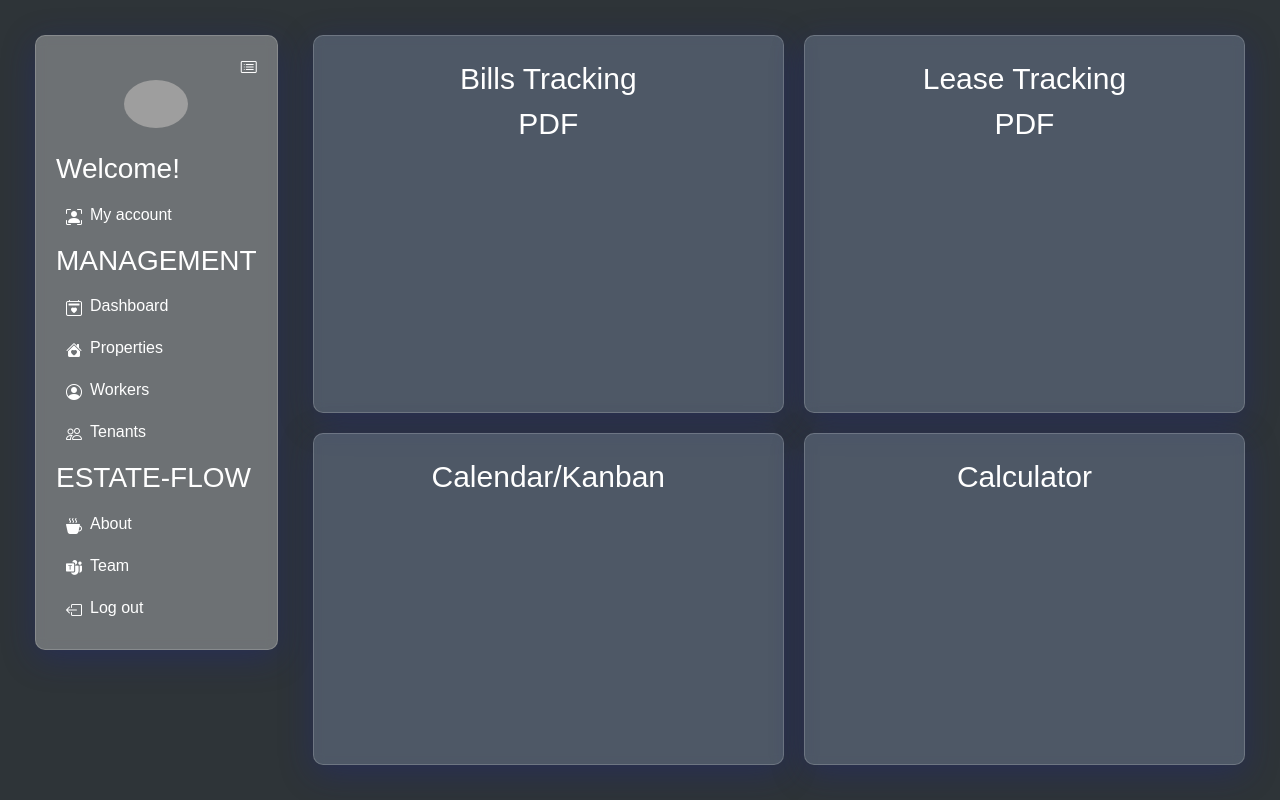
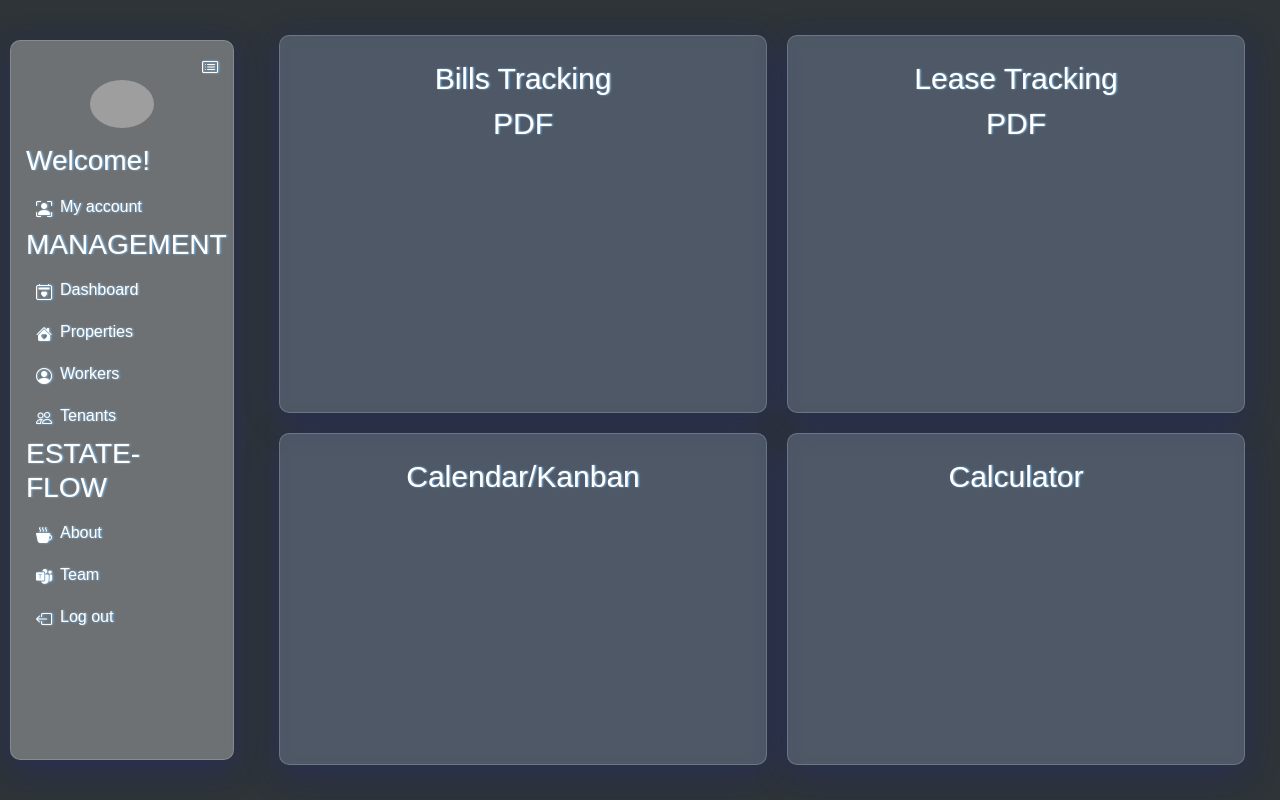
Before and after one commit to ryanzhxu/estate-flow, a React (Create React App) app in the folder frontend/: page / in a window 1280 px wide. Built offline with nearby package versions, Linux system fonts and the light colour scheme; grey boxes are pictures that could not be loaded.

Commit message:
fixed stylings

```diff
--- a/frontend/src/App.css
+++ b/frontend/src/App.css
@@ -4,6 +4,7 @@
   font-family: "IBM Plex Sana Thai Looped", sans-serif;
   color: white;
   background: #2e3438;
+  text-shadow: 1px 0px 2px #8dc4f0;
 }
 
 .body_container {
@@ -29,19 +30,26 @@
 
 .sidebar_container {
   height: 100vh;
+  position: sticky;
+  top: 0;
+  left: 0;
+  display: flex;
+  justify-content: flex-start;
+  align-items: center;
 }
 
 .sidebar {
   display: flex;
-  margin: 35px 0 0 35px;
+  width: 14rem;
+  height: 90%;
   flex-direction: column;
-  padding: 20px;
+  padding: 15px;
+  margin: 10px;
   background: rgba(255, 255, 255, 0.3);
   box-shadow: 0 8px 32px 0 rgba(31, 38, 135, 0.37);
   backdrop-filter: blur(5.5px);
   border-radius: 10px;
   border: 1px solid rgba(255, 255, 255, 0.18);
-  box-sizing: content-box;
 }
 
 .lines_icon {
@@ -57,7 +65,7 @@
   margin-bottom: 1rem;
 }
 
-.profile>img {
+.profile > img {
   width: 100%;
   border-radius: 50%;
 }
@@ -65,19 +73,18 @@
 .groups {
   display: flex;
   flex-direction: column;
-  width: 100%
+  width: 100%;
 }
 
 .group {
   display: flex;
   flex-direction: column;
   width: 100%;
-  margin-top: 0.5em;
 }
 
 h3 {
   font-size: 1rem;
-  margin: 10px 0px 10px 0px
+  margin: 10px 0px 10px 0px;
 }
 
 /* .App-logo {
--- a/frontend/src/components/home/HomeSideBar.js
+++ b/frontend/src/components/home/HomeSideBar.js
@@ -14,7 +14,7 @@ const HomeSideBar = () => {
   const sidebarShift = {
     true: {},
     false: {
-      width: "3rem",
+      width: "4.5rem",
       transition: {
         delay: 0.4,
       },
```
